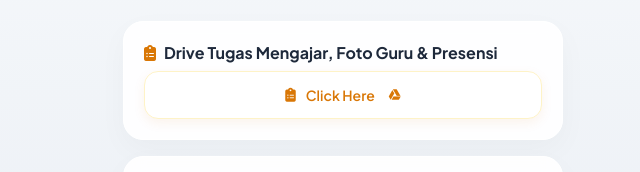
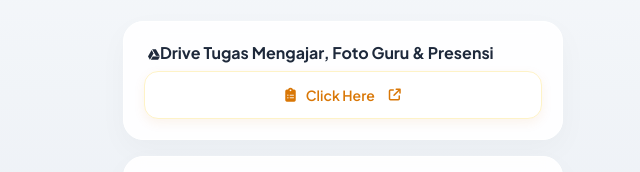
Before and after one commit to MrSukses89/icon_work_V, a plain HTML site: page index.html in a window 1280 px wide. Shown: the part 187-359 px from the top of the page, 297-937 px from the left. Drawn offline with Linux system fonts and the light colour scheme.

```diff
--- a/index.html
+++ b/index.html
@@ -497,11 +497,11 @@
 
 <!--isi data Tugas mengajar dan presensi-->
   <div class="card">
-                <h2><i class="fa-solid fa-clipboard-list" style="color: #d97706; margin-right: 8px;"></i>Drive Tugas Mengajar, Foto Guru & Presensi</h2>
-                <a href="#" target="_blank" class="btn-drive">
+                <h2><i class="fa-brands fa-google-drive" style="font-size: 12px; margin-left: 4px;"></i></i>Drive Tugas Mengajar, Foto Guru & Presensi</h2>
+                <a href="https://docs.google.com/forms/d/e/1FAIpQLSf9yCUfnKgl21Nhtfo1gGrZruWySAuMfKBM1zbJxUpURs90bA/viewform?usp=publish-editor" target="_blank" class="btn-drive">
                     <i class="fa-solid fa-clipboard-list"></i>
                     <span>Click Here</span>
-                    <i class="fa-brands fa-google-drive" style="font-size: 12px; margin-left: 4px;"></i>
+                     <i class="fa-solid fa-arrow-up-right-from-square" style="font-size: 12px; margin-left: 4px;"></i>
                 </a>
             </div>
 
```
